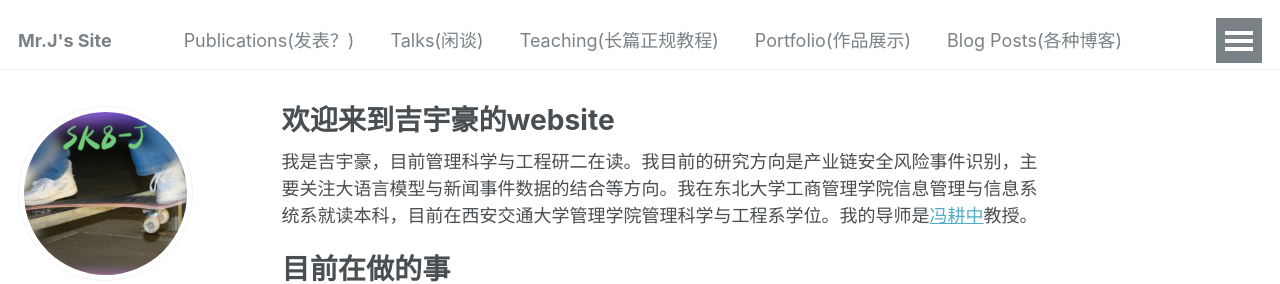
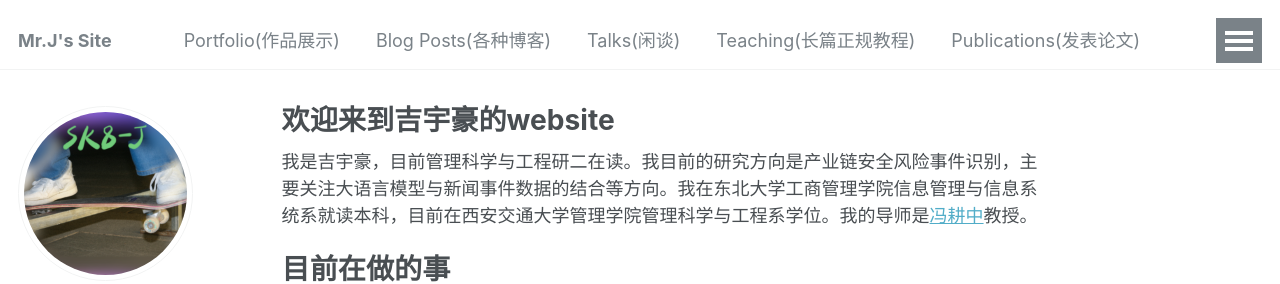
Before and after one commit to SK8-j/SK8-J.github.io, a Jekyll site: the page built from _pages/about.md, in a window 1280 px wide. Shown: the top 284 px of the page. Built offline with Jekyll 4.4.1, drawn with Linux system fonts in a browser that asks for light colours; some web fonts are replaced; part of the change alters nothing that is shown.

Commit message:
更新了路由

```diff
--- a/_data/navigation.yml
+++ b/_data/navigation.yml
@@ -5,8 +5,11 @@
 # prevent it from being included in the site.
 
 main:
-  - title: "Publications(发表？)"
-    url: /publications/
+  - title: "Portfolio(作品展示)"
+    url: /portfolio/
+
+  - title: "Blog Posts(各种博客)"
+    url: /year-archive/
 
   - title: "Talks(闲谈)"
     url: /talks/
@@ -14,11 +17,8 @@ main:
   - title: "Teaching(长篇正规教程)"
     url: /teaching/
 
-  - title: "Portfolio(作品展示)"
-    url: /portfolio/
-
-  - title: "Blog Posts(各种博客)"
-    url: /year-archive/
+  - title: "Publications(发表论文)"
+    url: /publications/
 
   - title: "CV(简历)"
     url: /cv/
```
